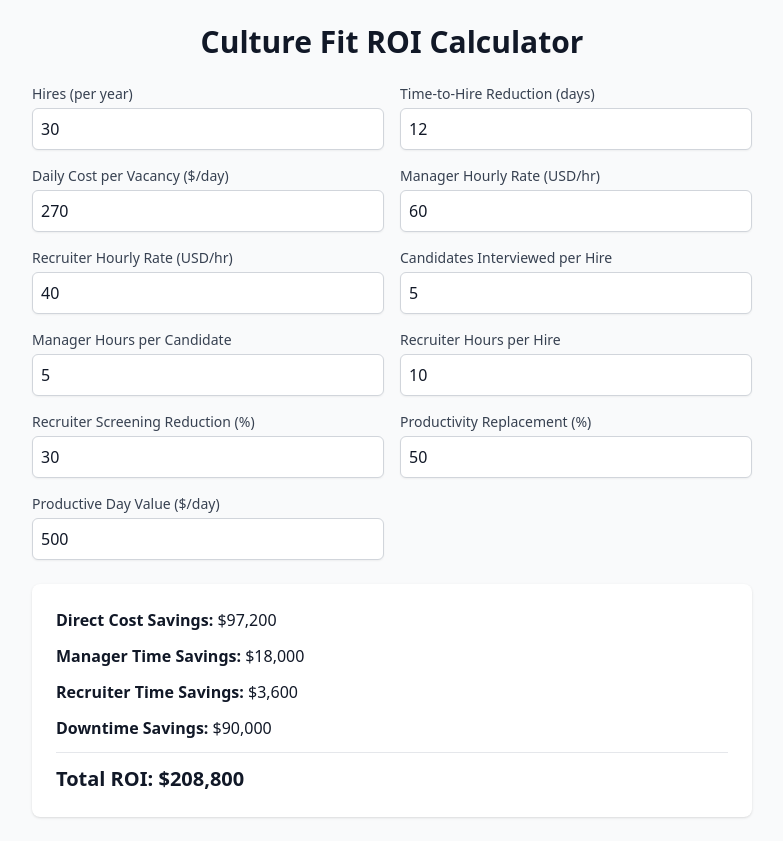
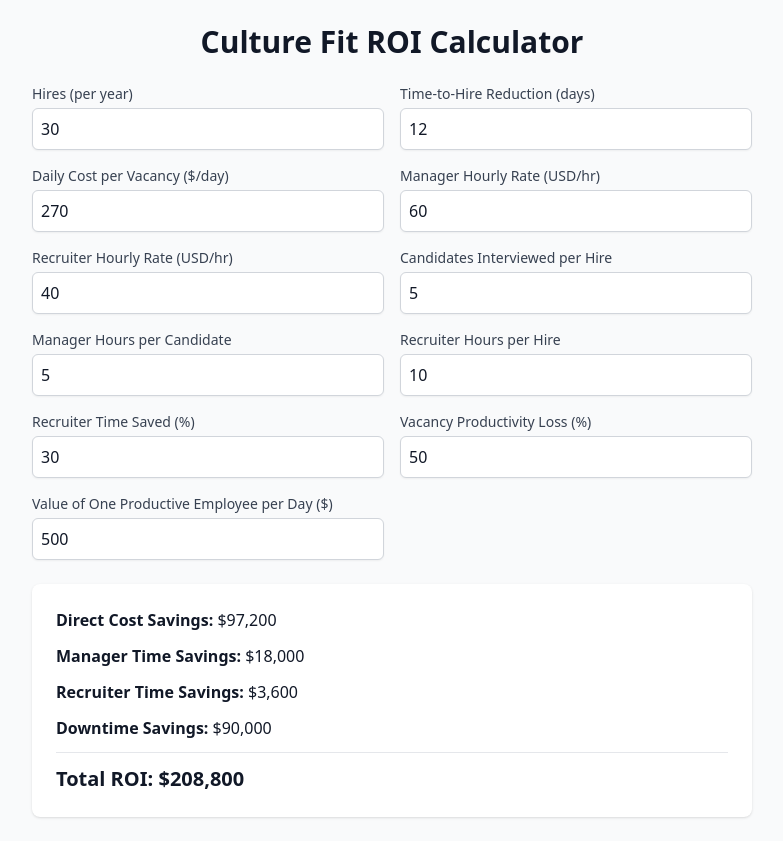
Before and after one commit to ericadenise/culture-fit-roi-calculator, a React (Vite) app: page / in a window 1280 px wide. Shown: the whole page, without its empty margins (248-1031 px from the left). Built offline with nearby package versions, Linux system fonts and the light colour scheme.

Commit message:
Update App.jsx

```diff
--- a/src/App.jsx
+++ b/src/App.jsx
@@ -20,13 +20,14 @@ export default function App() {
     setInputs({ ...inputs, [name]: parseFloat(value) });
   };
 
+  // Labels with simplified, user-friendly terms
   const customLabels = {
     hires: "Hires (per year)",
     managerRate: "Manager Hourly Rate (USD/hr)",
     recruiterRate: "Recruiter Hourly Rate (USD/hr)",
-    recruiterScreeningReduction: "Recruiter Screening Reduction (%)",
-    productivityPct: "Productivity Replacement (%)",
-    productiveDayValue: "Productive Day Value ($/day)",
+    recruiterScreeningReduction: "Recruiter Time Saved (%)",
+    productivityPct: "Vacancy Productivity Loss (%)",
+    productiveDayValue: "Value of One Productive Employee per Day ($)",
     dailyVacancyCost: "Daily Cost per Vacancy ($/day)",
     timeReduction: "Time-to-Hire Reduction (days)",
     candidatesPerHire: "Candidates Interviewed per Hire",
@@ -34,9 +35,11 @@ export default function App() {
     recruiterHoursPerHire: "Recruiter Hours per Hire",
   };
 
+  // Convert percentages from whole numbers
   const recruiterReduction = inputs.recruiterScreeningReduction / 100;
   const productivity = inputs.productivityPct / 100;
 
+  // Calculations
   const managerSavings =
     inputs.hires *
     inputs.candidatesPerHire *
@@ -67,6 +70,7 @@ export default function App() {
       <h1 className="text-3xl font-bold text-center">
         Culture Fit ROI Calculator
       </h1>
+
       <div className="grid gap-4 md:grid-cols-2">
         {Object.entries(inputs).map(([key, value]) => (
           <div key={key}>
@@ -83,6 +87,7 @@ export default function App() {
           </div>
         ))}
       </div>
+
       <div className="bg-white rounded-lg shadow p-6 space-y-3">
         <p>
           <strong>Direct Cost Savings:</strong> $
```
